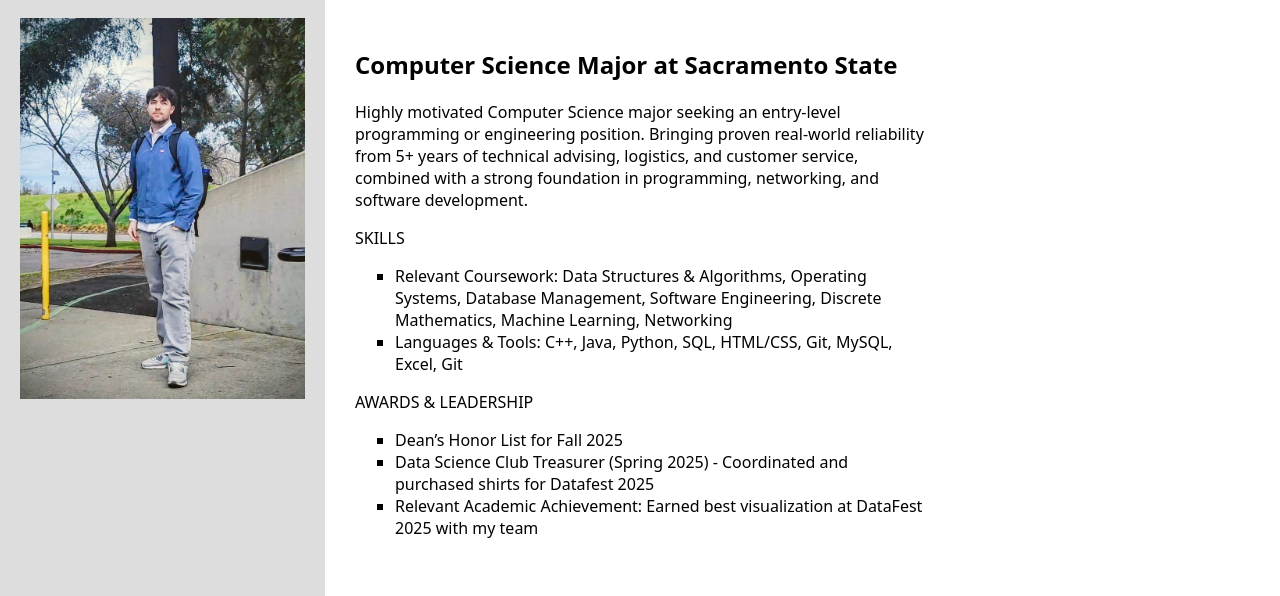
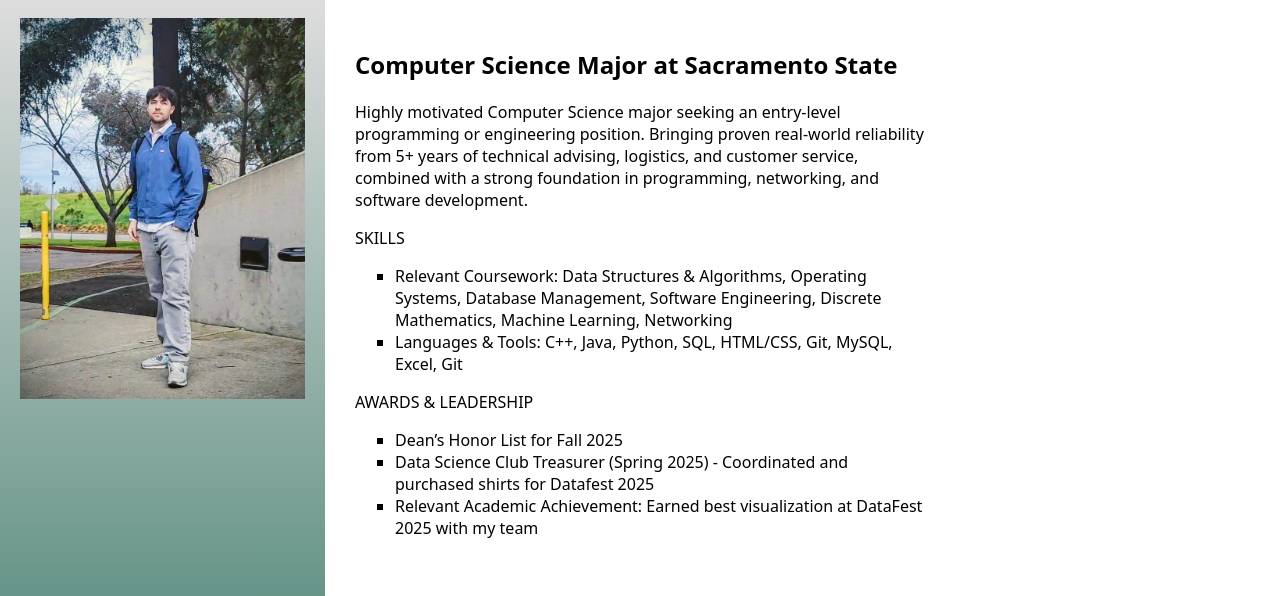
Before and after one commit to PalladenCS/PortfolioPage, a plain HTML site: page index.html in a window 1280 px wide. Shown: the part 190-786 px from the top of the page. Drawn offline with Linux system fonts and the light colour scheme.

Commit message:
more fixes

```diff
--- a/style.css
+++ b/style.css
@@ -54,7 +54,7 @@
 .left{
     flex: 1;
     padding: 20px;
-    background: #ddd;
+    background: linear-gradient(to bottom, #ddd 0%,#00563f 100%);
 }
 
 /* main text */
```
